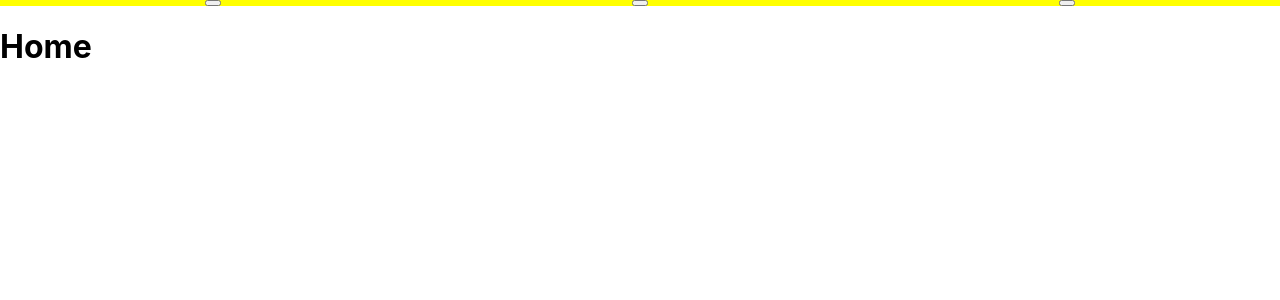
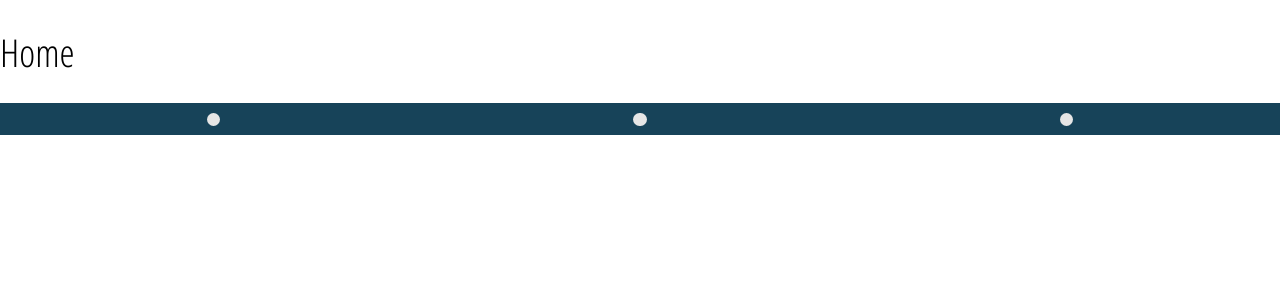
Before and after one commit to splatterday/kautz, a React (Create React App) app: page / in a window 1280 px wide. Shown: the top 300 px of the page. Built offline with nearby package versions, Linux system fonts and the light colour scheme.

Commit message:
Some initial styling

```diff
--- a/src/Interface.jsx
+++ b/src/Interface.jsx
@@ -31,8 +31,8 @@ class Interface extends React.Component {
       // console.log(typeof Display)
     return (
       <div className="app-interface">
+        <Display />
         <Stepper eHandler={this.changePage} pages={PAGES} />
-        <Display />
       </div>
     );
   }
--- a/src/NavPt.jsx
+++ b/src/NavPt.jsx
@@ -1,9 +1,9 @@
 import React from 'react';
 
 class NavPt extends React.Component {
-    handleClick = () => {
-      const { path, onClick } = this.props;
-    };
+    // handleClick = () => {
+    //   const { path, onClick } = this.props;
+    // };
     render() {
       // if(this.state.active) {
       //     {active}
--- a/src/Stepper.jsx
+++ b/src/Stepper.jsx
@@ -1,5 +1,5 @@
 import React from 'react';
-// import NavPt from './NavPt';
+import NavPt from './NavPt';
 
 const Stepper = ({eHandler, pages}) => {
     return (
@@ -7,7 +7,9 @@ const Stepper = ({eHandler, pages}) => {
       {Object.keys(pages).map(n => <NavPtr key={n} currentPage={n} onClick={changePage} />)}
       */
       <div className="stepper">
-        <button onClick={eHandler} value="1" />
+
+        {/* <button onClick={eHandler} value="1" className={this.state.value === '1' ? 'active': ''}/> */}
+        <button onClick={eHandler} value="1"/>
         <button onClick={eHandler} value="2"/>
         <button onClick={eHandler} value="0"/>
       </div>
--- a/src/pages/Page1.jsx
+++ b/src/pages/Page1.jsx
@@ -2,6 +2,9 @@ import React from 'react';
 
 export default function Page1() {
     return(
-        <h1>Page 1</h1>
+        <div>
+        <h1>Bomb Tillemetry</h1>
+        <h2>View Problem Statement &#187;</h2>
+        </div>
     );
 }
--- a/src/styles.scss
+++ b/src/styles.scss
@@ -1,10 +1,56 @@
+$color-blue: #174359;
+$color-grey: #E6E6E6;
+@import url('https://fonts.googleapis.com/css?family=Open+Sans:300,400,600,700');
+@import url('https://fonts.googleapis.com/css?family=Open+Sans+Condensed:300,400,500,600,700');
+$font-primary: 'Open Sans Condensed';
+$font-secondary: 'Open Sans';
+h1 {
+    font-family: $font-primary;
+    font-weight: 500;
+    font-size: 2.4em;
+}
+
+h2 {
+    font-family: $font-secondary;
+    font-weight: 700;
+    font-size: 1.4em;
+    color: #4d7317;
+}
+
+.display {
+    height: 90vh;
+}
+
 .stepper {
-    background-color: yellow;
+    background-color: $color-blue;
     display: flex;
     flex-direction: row;
     justify-content: space-around;
+    height: 2em;
+    button {
+        height: 1em;
+        margin: auto;
+        width: 1em;
+        border: none;
+        border-radius: 0.5em;
+        background-color: $color-grey;
+        .active {
+            background-color: blue;
+        }
+    }
 }
 
-.app-display {
-    height: 80vh;
+.app {
+    &-interface {
+        font-family: $font-primary;
+    }
+    &-display {
+        height: 80vh;
+    }
 }
+
+.navpt {
+    height: 2em;
+    width: 3em;
+    background-color: pink;
+}
```
